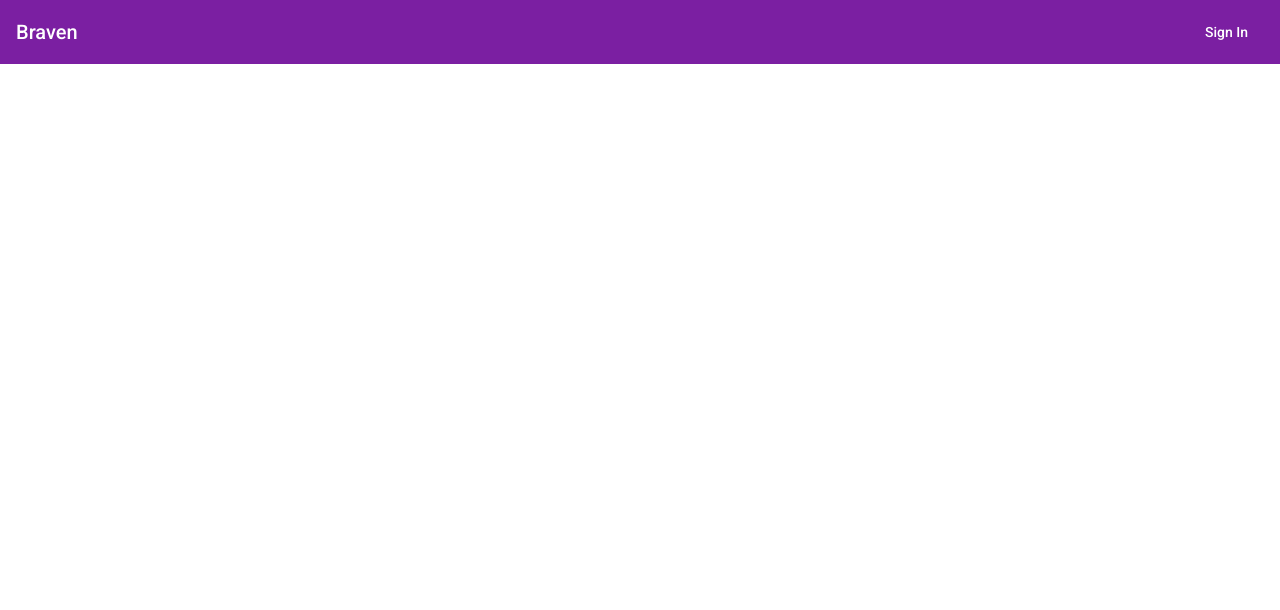
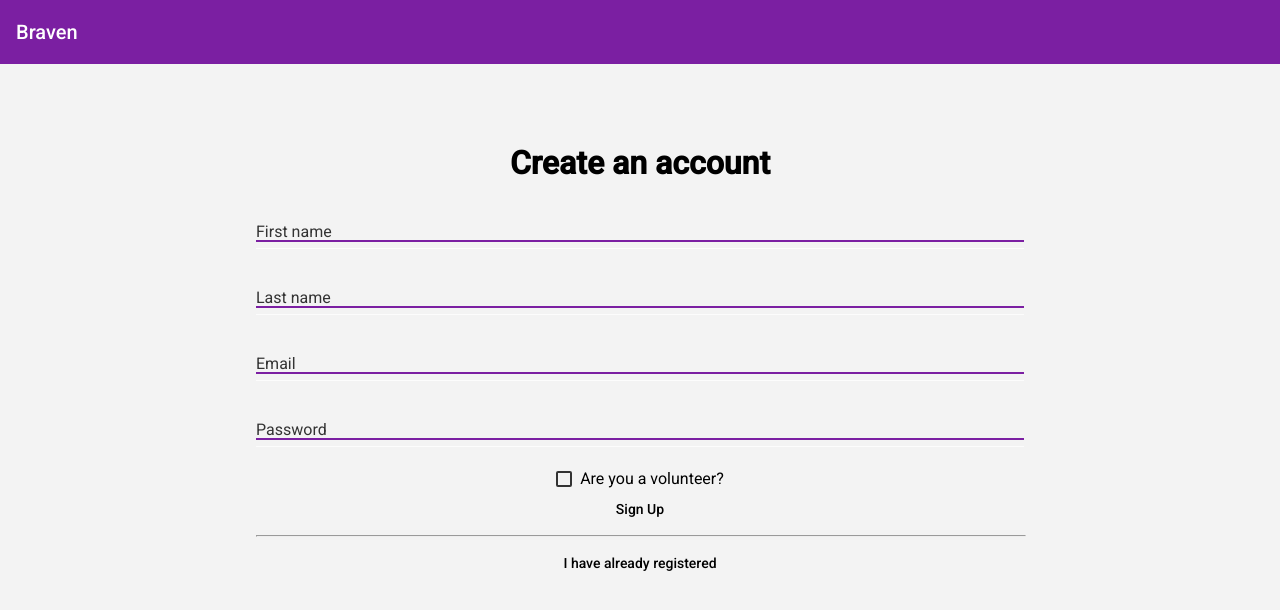
Before and after one commit to opportunity-hack-san-jose-2019/Team14, an Angular app in the folder Team14Project/: page / in a window 1280 px wide. Shown: the top 610 px of the page. Built offline with nearby package versions, Linux system fonts and the light colour scheme.

Commit message:
sign in & sign up containers implemented

```diff
--- a/Team14Project/src/app/app.component.css
+++ b/Team14Project/src/app/app.component.css
@@ -1,3 +1,25 @@
 .spacer {
-    flex: 1 1 auto;
+  flex: 1 1 auto;
 }
+
+.example-container {
+  width: 60%;
+  margin: 0px auto;
+  margin-top: 5rem;
+}
+
+.example-container>* {
+  width: 100%;
+}
+
+.text-center {
+  text-align: center;
+}
+
+.wh {
+  color: white;
+}
+
+.inputField {
+  border-bottom: 2px solid #7b1fa2;
+}
--- a/Team14Project/src/app/app.component.html
+++ b/Team14Project/src/app/app.component.html
@@ -1,18 +1,58 @@
 <!DOCTYPE html>
 <html lang="en">
+
 <head>
   <meta charset="UTF-8">
   <meta name="viewport" content="width=device-width, initial-scale=1.0">
   <meta http-equiv="X-UA-Compatible" content="ie=edge">
   <title>BRAVEN</title>
 </head>
-<body>
+
+<body style="background-color: #f3f3f3;">
   <!-- Toolbar is a purple row at the top of the page -->
-  <mat-toolbar color='primary'>
+  <mat-toolbar color="primary">
     {{ appName }}
     <span class="spacer"></span>
-    <button mat-button>Sign In</button>
   </mat-toolbar>
 
+  <!-- Container for registered users -->
+  <div class="example-container text-center" *ngIf="isRegistering">
+    <h1>Create an account</h1>
+    <mat-form-field class="example-full-width">
+      <input [(ngModel)]="firstName" class="inputField" matInput placeholder="First name">
+    </mat-form-field>
+    <mat-form-field class="example-full-width">
+      <input [(ngModel)]="lastName" class="inputField" matInput placeholder="Last name">
+    </mat-form-field>
+    <mat-form-field class="example-full-width">
+      <input [(ngModel)]="email" class="inputField" type="email" matInput placeholder="Email">
+    </mat-form-field>
+    <mat-form-field class="example-full-width">
+      <input [(ngModel)]="password" class="inputField" type="password" matInput placeholder="Password">
+    </mat-form-field>
+
+    <mat-checkbox [(ngModel)]="isVolunteer">Are you a volunteer?</mat-checkbox>
+    <button mat-button>Sign Up</button>
+
+    <hr>
+    <button mat-button (click)="toggleRegistration();">I have already registered</button>
+
+  </div>
+
+  <div class="example-container text-center" *ngIf="!isRegistering">
+    <h1>Sign In</h1>
+    <mat-form-field class="example-full-width">
+      <input [(ngModel)]="email" class="inputField" type="email" matInput placeholder="Email">
+    </mat-form-field>
+    <mat-form-field class="example-full-width">
+      <input [(ngModel)]="password" class="inputField" type="password" matInput placeholder="Password">
+    </mat-form-field>
+    <button mat-button>Sign In</button>
+
+    <hr>
+    <button mat-button (click)="toggleRegistration();">I have already registered</button>
+
+  </div>
 </body>
+
 </html>
--- a/Team14Project/src/app/app.component.ts
+++ b/Team14Project/src/app/app.component.ts
@@ -6,5 +6,18 @@ import { Component } from '@angular/core';
   styleUrls: ['./app.component.css']
 })
 export class AppComponent {
-  appName = 'Braven'
+  appName = 'Braven';
+
+  isVolunteer = false;
+  isRegistering = true;
+
+  firstName = '';
+  lastName = '';
+  email = '';
+  password = '';
+
+
+  toggleRegistration() {
+    this.isRegistering = !this.isRegistering;
+  }
 }
--- a/Team14Project/src/styles.css
+++ b/Team14Project/src/styles.css
@@ -1,4 +1,19 @@
 /* You can add global styles to this file, and also import other style files */
 
-html, body { height: 100%; }
-body { margin: 0; font-family: Roboto, "Helvetica Neue", sans-serif; }
+html,
+body {
+  height: 100%;
+}
+
+body {
+  margin: 0;
+  font-family: Roboto, "Helvetica Neue", sans-serif;
+}
+
+.mat-form-field-empty.mat-form-field-label {
+  color: #333;
+}
+
+.mat-checkbox-background {
+  border: 2px solid #333;
+}
```
Also changed, not shown: Team14Project/src/app/app.module.ts (+9 -1 lines).
